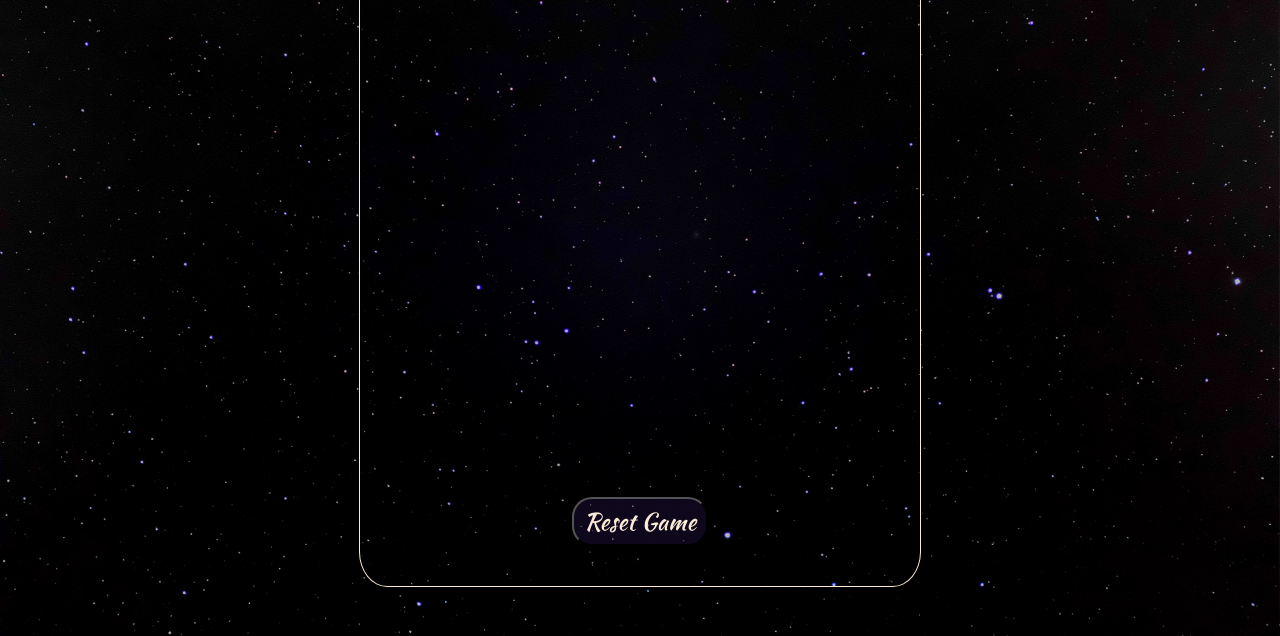
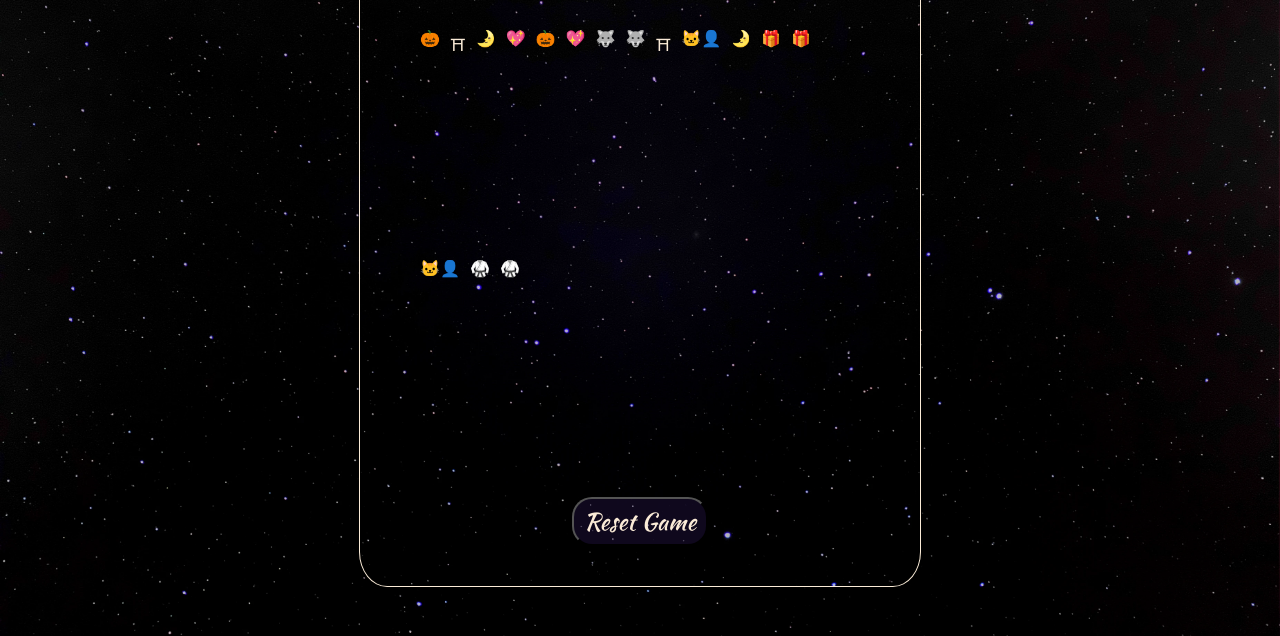
Before and after one commit to Anna-exe/practice2, a plain HTML site: page index.html in a window 1280 px wide. Shown: the part 164-800 px from the top of the page. Drawn offline with Linux system fonts and the light colour scheme.

Commit message:
fix file path in js link, add function to display emojis

```diff
--- a/assets/script/script.js
+++ b/assets/script/script.js
@@ -1,3 +1,11 @@
 const emojis = [
     '💖', '💖', '🐱‍👤', '🐱‍👤', '⛩','⛩', '🌛','🌛', '🎃', '🎃', '🎁','🎁', '🥋', '🥋', '🐺', '🐺'
 ];
+
+var shuf_emojis = emojis.sort(() => (Math.random() > .5) ? 2 : -1);
+for ( var i = 0; i < emojis.length; i++){
+    let box = document.createElement('div')
+    box.className = 'item';
+    box.innerHTML = shuf_emojis[i]
+    document.querySelector('.game').appendChild(box);
+}
--- a/index.html
+++ b/index.html
@@ -20,6 +20,6 @@
         <button class="reset">Reset Game</button>
     </div>
 
-    <script src="assets/js/script.js"></script>
+    <script src="assets/script/script.js"></script>
 </body>
 </html>
```
